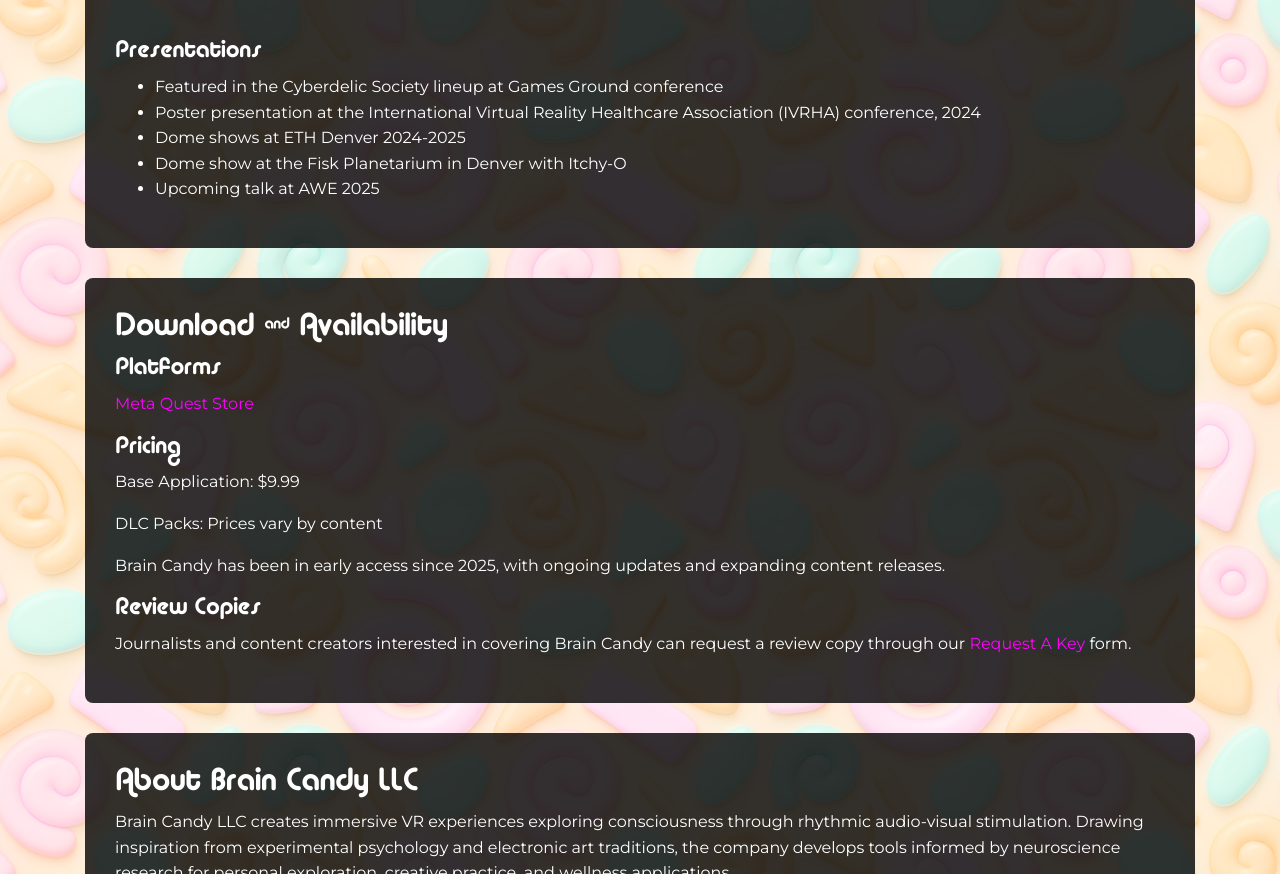
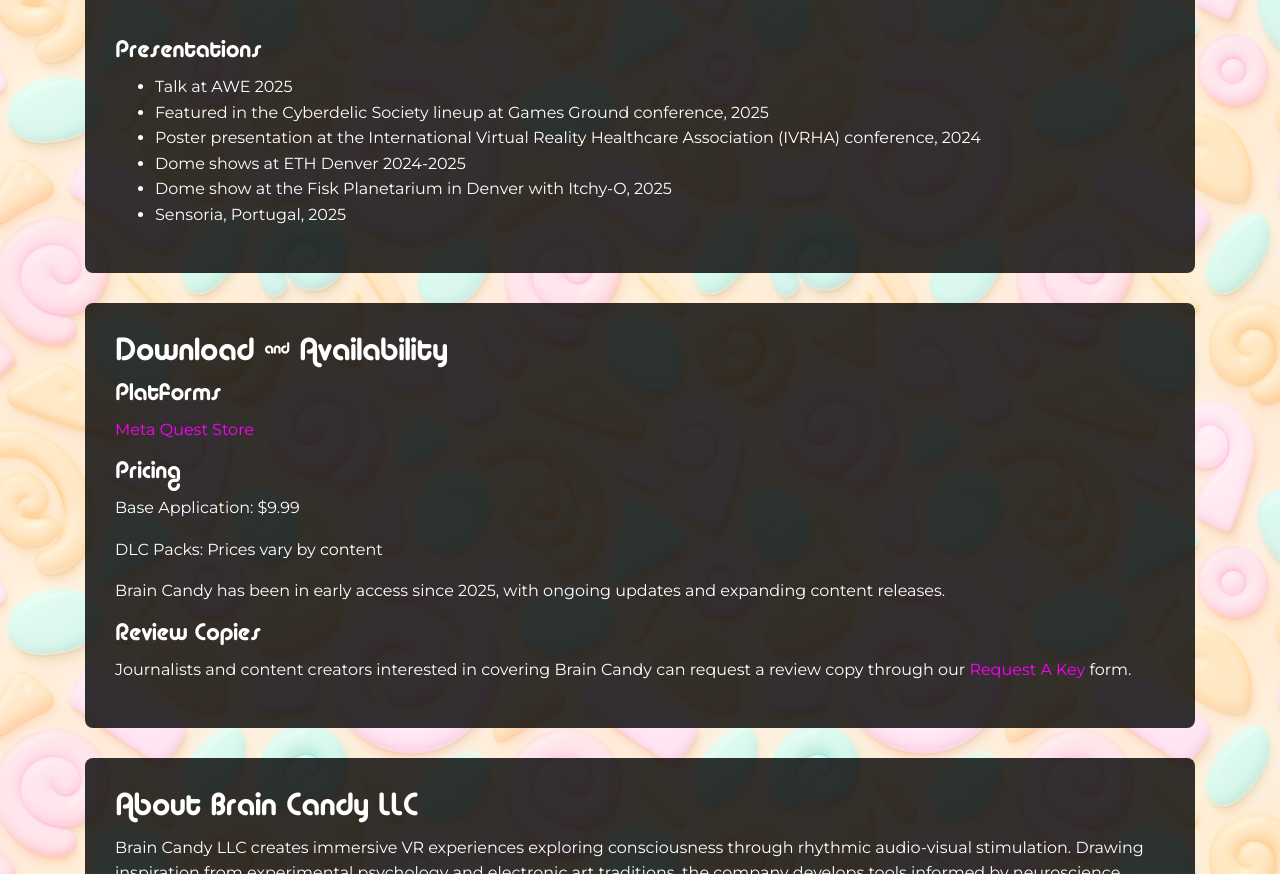
Before and after one commit to dlobser/BCWeb, a website: page press.html in a window 1280 px wide. Shown: the part 6822-7696 px from the top of the page. Drawn offline with nearby package versions, Linux system fonts and the light colour scheme.

Commit message:
press tweak

```diff
--- a/press.html
+++ b/press.html
@@ -568,11 +568,12 @@
 
                     <h4 class="mt-4">Presentations</h4>
                     <ul>
-                        <li>Featured in the Cyberdelic Society lineup at Games Ground conference</li>
+                        <li>Talk at AWE 2025</li>
+                        <li>Featured in the Cyberdelic Society lineup at Games Ground conference, 2025</li>
                         <li>Poster presentation at the International Virtual Reality Healthcare Association (IVRHA) conference, 2024</li>
                         <li>Dome shows at ETH Denver 2024-2025</li>
-                        <li>Dome show at the Fisk Planetarium in Denver with Itchy-O</li>
-                        <li>Upcoming talk at AWE 2025</li>
+                        <li>Dome show at the Fisk Planetarium in Denver with Itchy-O, 2025</li>
+                        <li>Sensoria, Portugal, 2025</li>
                     </ul>
                 </section>
 
```
